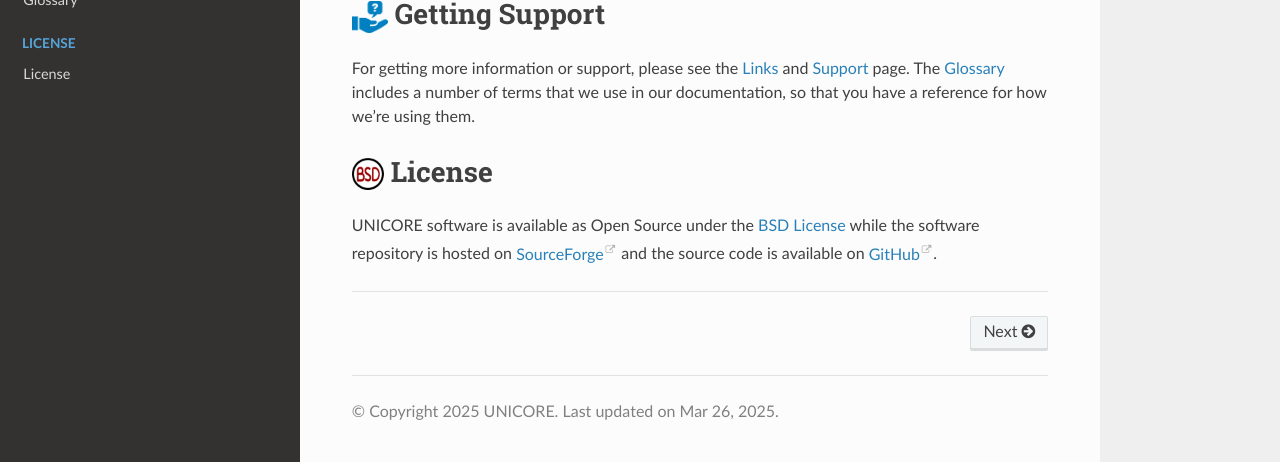
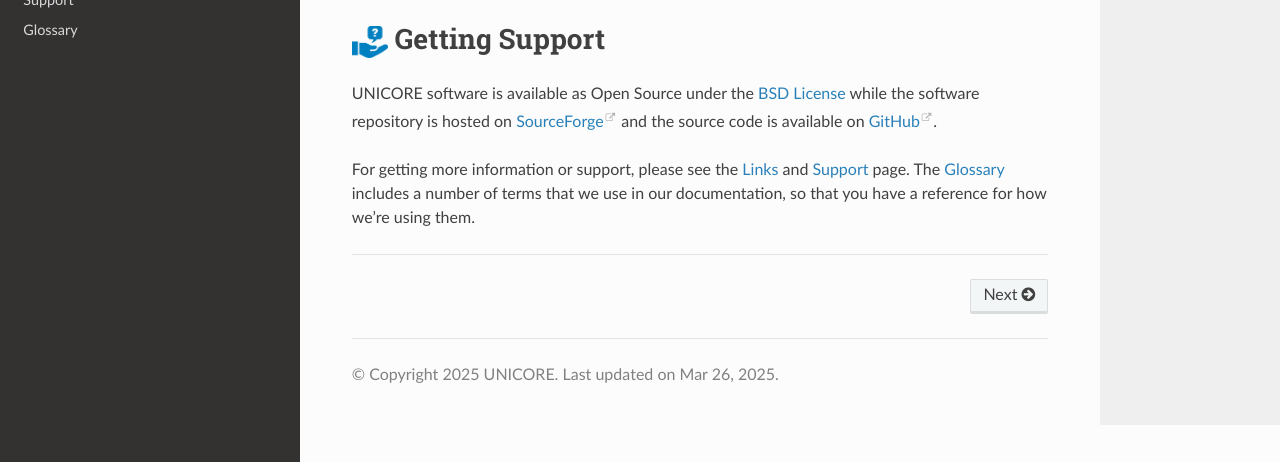
Before and after one commit to UNICORE-EU/unicore-docs, a Sphinx documentation site: the page built from source/index.rst, in a window 1280 px wide and 900 px high, scrolled down 778 px, cut to the strip 438-900 px from the top of the window. Built offline with Sphinx 7.4.7 and the Read the Docs theme 3.1.0, drawn with Linux system fonts in a browser that asks for light colours.

Commit message:
restructure the navigation panel

```diff
--- a/source/index.rst
+++ b/source/index.rst
@@ -55,6 +55,10 @@
 
 	howto-singlecluster
 
+.. raw:: html
+
+   <hr>
+
 
 .. include:: user-docs/index.rest
 .. include:: admin-docs/index.rest
@@ -75,27 +83,10 @@
 	:caption: Getting Support
 	:hidden:
 
-	links.rst
+	license
+	links
 	support
 	glossary
-
-
-|bsd-img| License
-=================
-
-.. |bsd-img| image:: _static/bsd-license.png
-	:height: 32px
-	:align: middle
-
-UNICORE software is available as Open Source under the :ref:`BSD License <license>`
-while the software repository is hosted on `SourceForge <https://sourceforge.net/projects/unicore/>`_
-and the source code is available on `GitHub <https://github.com/UNICORE-EU>`_.
-
-.. toctree::
-	:caption: LICENSE
-	:hidden:
-
-	license
 
 
 .. raw:: html
```
Also changed, not shown: other parts of source/index.rst (+4 -0 lines).
